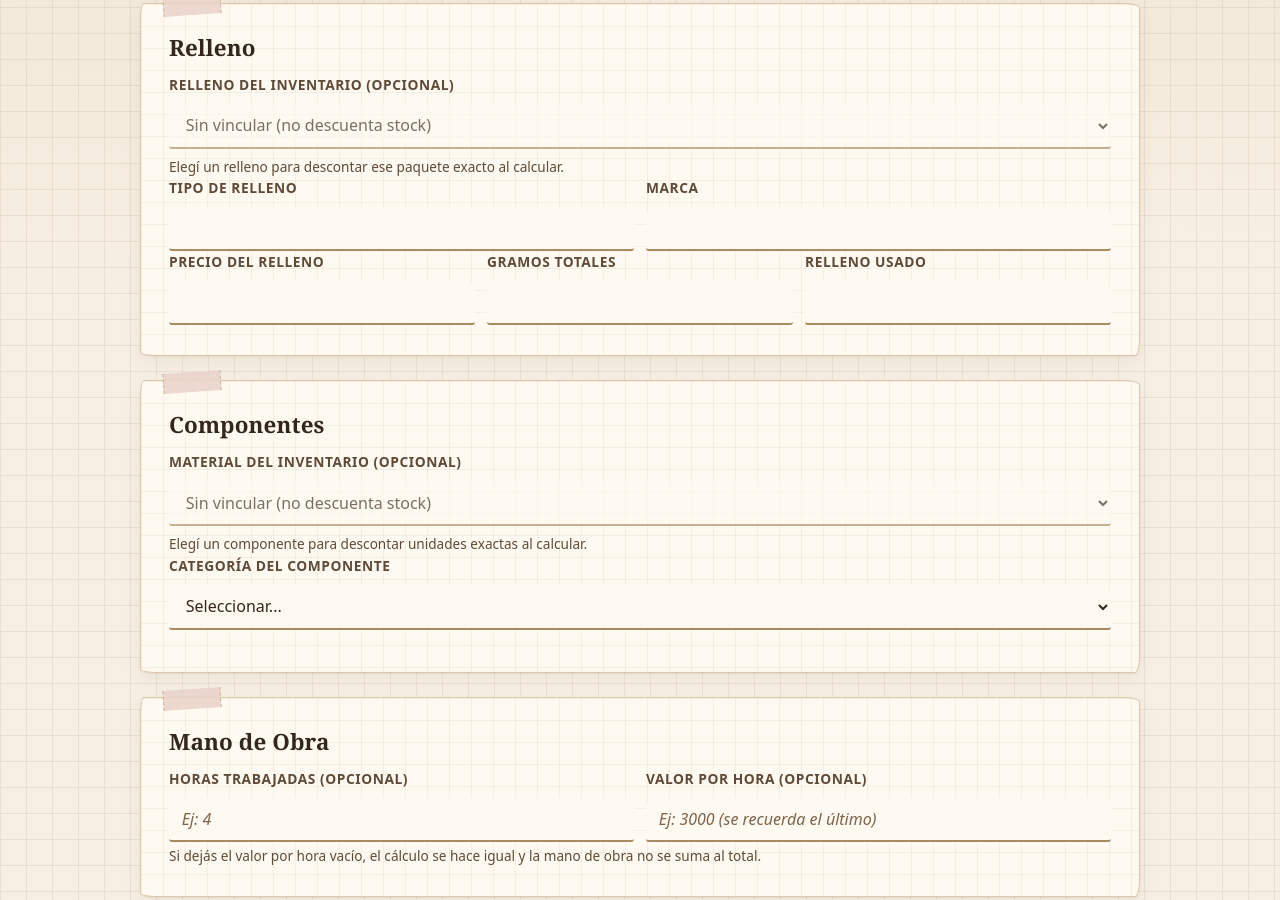
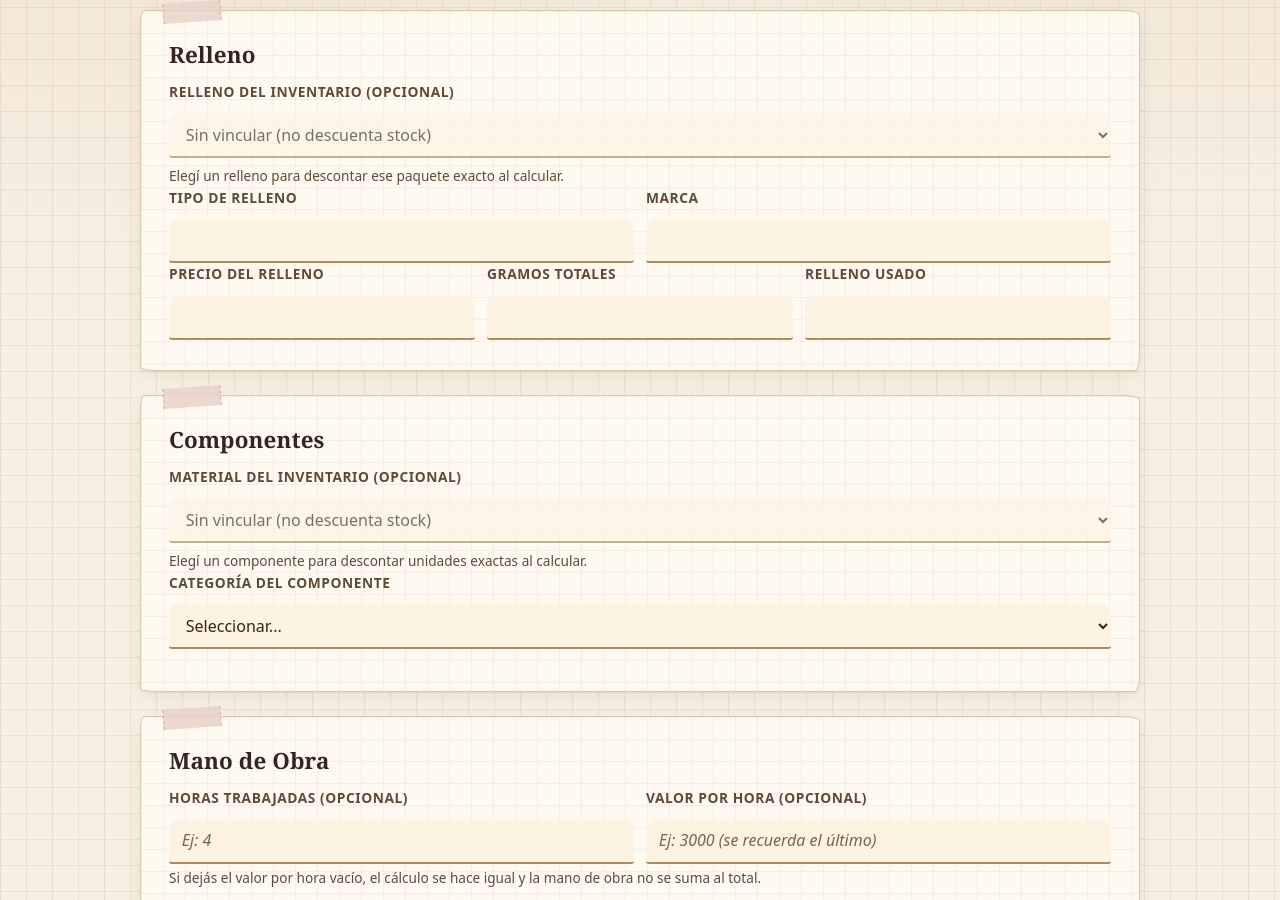
Before and after one commit to NachoUrbanoBJJ/Calc-amigurumis, a website built with Vite: page index.html in a window 1280 px wide. Shown: the part 565-1465 px from the top of the page. Built offline with nearby package versions, Linux system fonts and the light colour scheme; files whose address does not match are found by name.

Commit message:
Ajusta espaciado de formularios y fondo de los campos

```diff
--- a/css/styles.css
+++ b/css/styles.css
@@ -59,6 +59,9 @@
     --superficie: #fffaf1;
     --superficie-2: #f8efe0;
     --superficie-3: #f1e3cf;
+    /* Fondo de los campos: apenas hundido respecto de la tarjeta, para que el
+       control se lea como una casilla y no quede solo la línea del borde. */
+    --campo: #fdf3e3;
     --texto: #33261d;
     --texto-suave: #5f4a38;
     --texto-tenue: #7c6349;
@@ -126,6 +129,7 @@ html[data-tema="oscuro"] {
     --superficie: #241a16;
     --superficie-2: #2e211c;
     --superficie-3: #3a2a22;
+    --campo: #2b1f1a;
     --texto: #f6e9db;
     --texto-suave: #d5bda6;
     --texto-tenue: #b6977e;
@@ -170,6 +174,7 @@ html[data-tema="oscuro"] {
         --superficie: #241a16;
         --superficie-2: #2e211c;
         --superficie-3: #3a2a22;
+        --campo: #2b1f1a;
         --texto: #f6e9db;
         --texto-suave: #d5bda6;
         --texto-tenue: #b6977e;
@@ -374,7 +379,7 @@ textarea {
     border: none;
     border-bottom: 2px solid var(--borde-fuerte);
     border-radius: var(--radio-s) var(--radio-s) 3px 3px;
-    background-color: var(--superficie);
+    background-color: var(--campo);
     color: var(--texto);
     font-family: inherit;
     font-size: 1rem;
@@ -417,7 +422,7 @@ textarea:disabled {
 
 label {
     display: block;
-    margin-bottom: 0.5rem;
+    margin-bottom: 0.65rem;
     color: var(--texto-suave);
     font-size: 0.86rem;
     font-weight: 700;
@@ -438,7 +443,7 @@ label {
 .form-grid {
     display: grid;
     grid-template-columns: repeat(auto-fit, minmax(220px, 1fr));
-    row-gap: var(--esp-5);
+    row-gap: 1.75rem;
     column-gap: var(--esp-3);
 }
 
```
